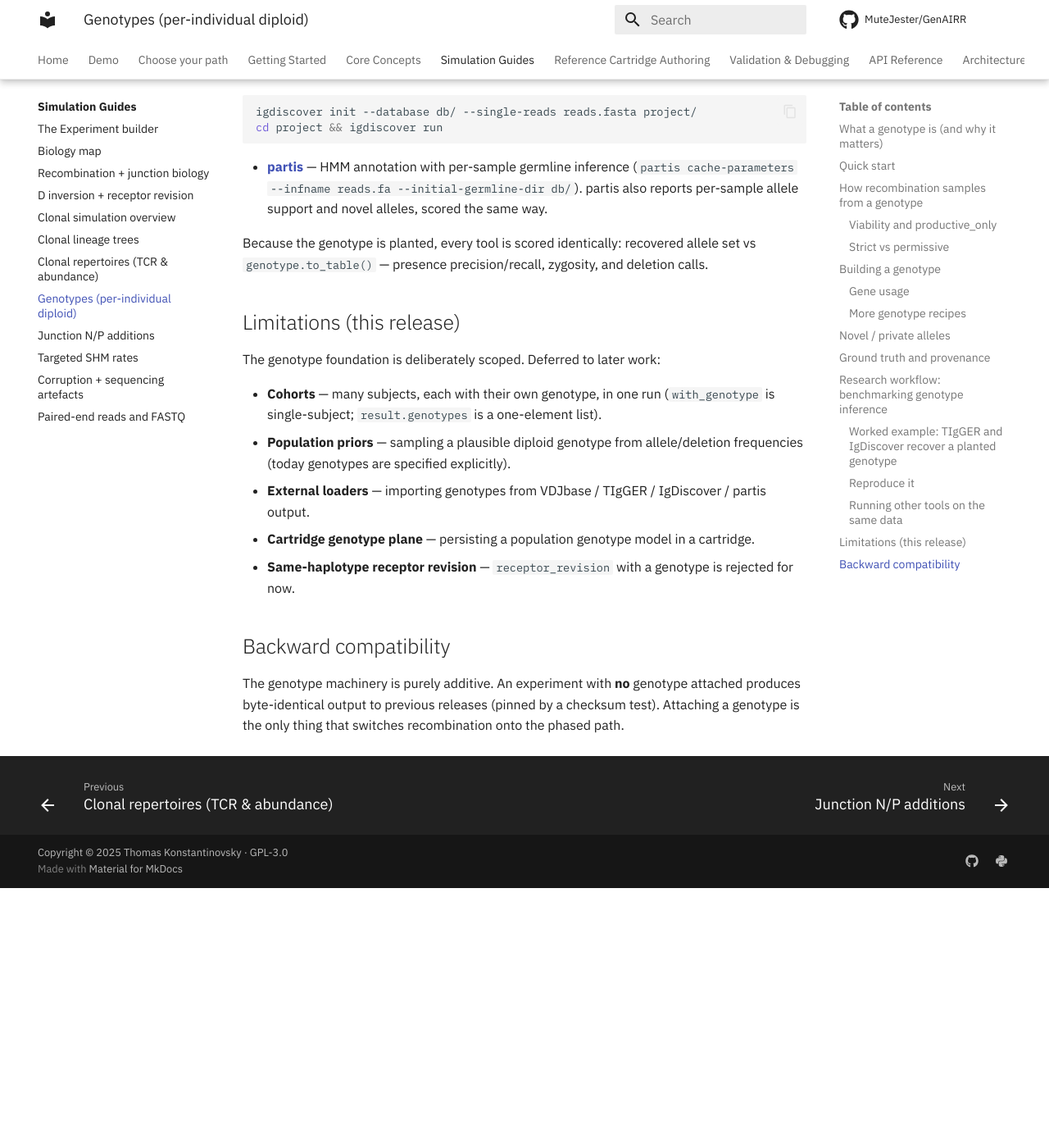
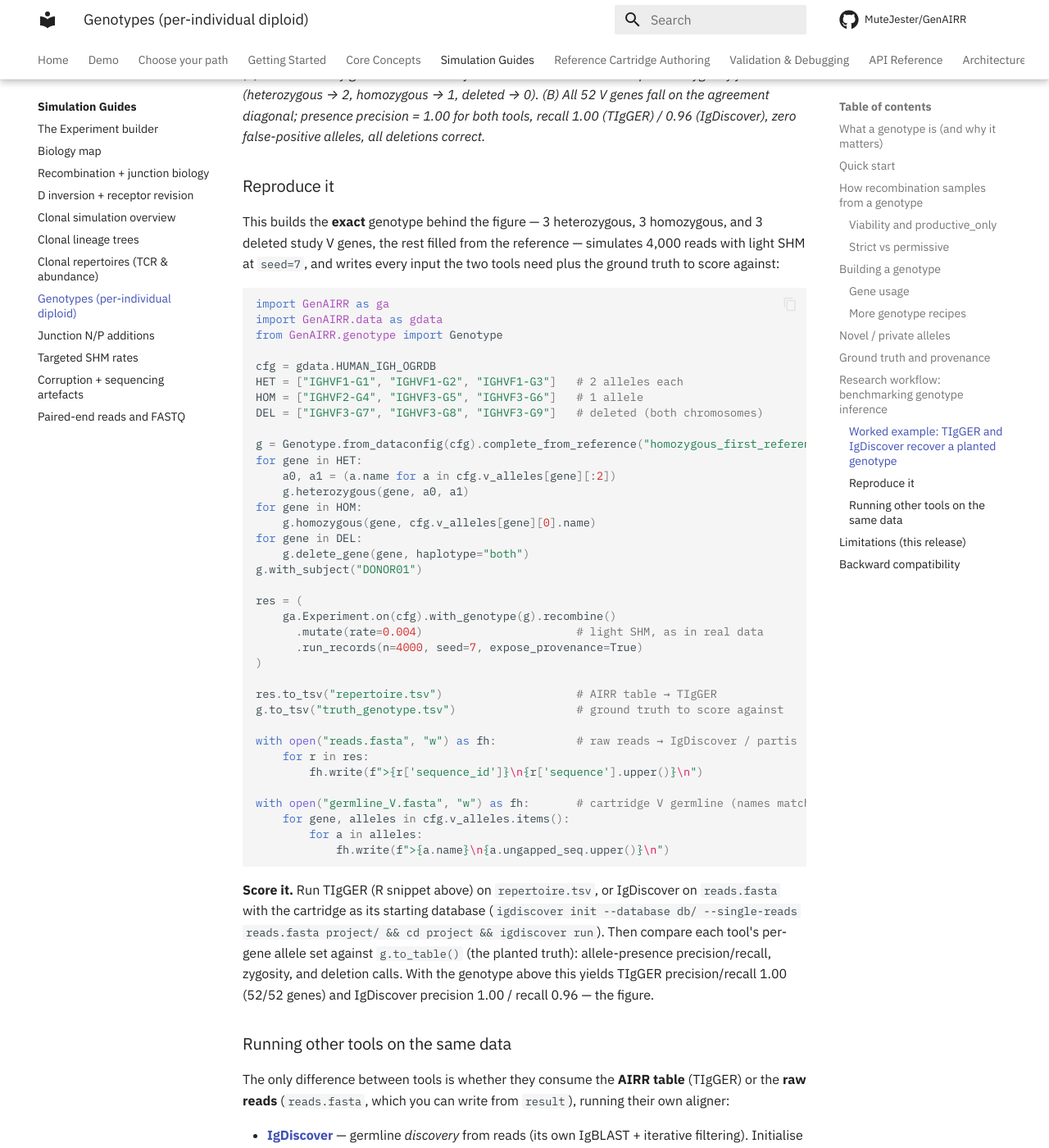
Before and after one commit to MuteJester/GenAIRR, an MkDocs documentation site: the page built from site_docs/guides/genotype.md, in a window 1280 px wide and 1400 px high, scrolled down 8897 px. Shown: the whole window at 82% size. Built offline with MkDocs 1.6.1 and Material for MkDocs 9.7.7, drawn with Linux system fonts in a browser that asks for light colours; comment, search, counter and statistics services are not loaded; before the commit the page ends 9980 px from its top, so only the background shows below that; some of the changed text lies outside the part shown.

Commit message:
fix(genotype): novel-allele review round 4 — no unplaced leak, arg validation, docs reproducibility
Correctness:
- effective_dataconfig injects ONLY carried novel alleles (defined-but-unplaced
  novels no longer leak into the aligner reference / v_call). High.
- add_novel_allele tolerates missing/empty/mismatched gapped_seq (falls back to
  ungapped) instead of IndexError. Medium.
- delete_gene / duplicate_gene validate the haplotype argument (both/0/1) instead
  of silently no-op'ing or negative-indexing. Medium.

Docs:
- 'Reproduce it' now builds the EXACT 9-gene planted genotype behind the figure,
  writes reads.fasta (IgDiscover/partis) + germline + truth, and states the
  scoring + reported precision/recall. High.
- Added a method-signature table (segment/haplotype defaults) + a D/J example;
  a 'Supported loci and chains' note (VDJ vs VJ, BCR/TCR); 'at compile time'
  wording fix.
Tests: unplaced-novel non-leak, haplotype validation, missing-gapped-seq fallback.

````diff
--- a/site_docs/guides/genotype.md
+++ b/site_docs/guides/genotype.md
@@ -34,6 +34,15 @@
 a D and a J **from the same chromosome**. That linkage is exactly the signal
 haplotype-inference methods exploit (e.g. the IGHJ6-anchor approach), and GenAIRR
 reproduces it.
+
+!!! note "Supported loci and chains"
+    Genotypes work on any GenAIRR reference cartridge — BCR **and** TCR, heavy
+    **and** light/α/β chains. On **VDJ** loci (IGH, TRB, TRD) the genotype spans
+    V, D and J and each rearrangement draws all three from one chromosome. On
+    **VJ** loci (IGK, IGL, TRA, TRG) there is no D segment: genotype V and J,
+    D rows are simply not required and are ignored. The examples below use the
+    human IGH cartridge, but the same API applies to every locus; just use that
+    cartridge's gene/allele names.
 
 ## Quick start
 
@@ -100,7 +109,8 @@
 ### Strict vs permissive
 
 `Genotype.from_dataconfig(cfg)` is **strict**: any gene that could be used during
-recombination but was never specified is an error at attach time — you must define
+recombination but was never specified is an error when the experiment is compiled
+(`compile()` / `run_records()`) — you must define
 the whole genotype (use `complete_from_reference` to fill the genes you don't care
 about). This guarantees a genuine diploid complement, which is what you want for a
 ground-truth benchmark.
@@ -134,6 +144,27 @@
 g.with_subject("DONOR01")                               # provenance label
 
 g.complete_from_reference("homozygous_first_reference") # fill every unspecified gene
+```
+
+Every editing method takes a `segment` argument (`"V"` default, or `"D"` / `"J"`),
+so genotype the D and J loci too — important since J anchors and D/J usage drive
+haplotype-inference methods:
+
+| Method | Signature | Notes |
+|---|---|---|
+| `homozygous` | `(gene, allele, segment="V")` | one allele on both chromosomes |
+| `heterozygous` | `(gene, allele0, allele1, segment="V")` | one allele per chromosome |
+| `delete_gene` | `(gene, haplotype="both"\|0\|1, segment="V")` | whole-gene or one-chromosome (hemizygous) deletion |
+| `duplicate_gene` | `(gene, alleles=[...], haplotype=0\|1, segment="V")` | >1 copy on one chromosome |
+| `add_novel_allele` | `(name, *, base, mutations\|sequence, segment="V", allow_nonfunctional=False)` | define a private allele (see below) |
+| `chromosome_weights` | `(w0, w1)` | allelic-expression imbalance (default 0.5/0.5) |
+| `with_subject` | `(sid)` | provenance label stamped on every record |
+| `complete_from_reference` | `(policy="homozygous_first_reference"\|"heterozygous_first_two")` | fill unspecified genes |
+
+```python
+# Genotype the J locus too — e.g. heterozygous IGHJ6 + a homozygous IGHJ4:
+g.heterozygous("IGHJ6", "IGHJ6*02", "IGHJ6*03", segment="J")
+g.homozygous("IGHJ4", "IGHJ4*02", segment="J")
 ```
 
 Notes and guard-rails:
@@ -359,36 +390,57 @@
 
 ### Reproduce it
 
+This builds the **exact** genotype behind the figure — 3 heterozygous, 3
+homozygous, and 3 deleted study V genes, the rest filled from the reference —
+simulates 4,000 reads with light SHM at `seed=7`, and writes every input the two
+tools need plus the ground truth to score against:
+
 ```python
 import GenAIRR as ga
 import GenAIRR.data as gdata
 from GenAIRR.genotype import Genotype
 
 cfg = gdata.HUMAN_IGH_OGRDB
-g = (
-    Genotype.from_dataconfig(cfg)
-      .complete_from_reference("homozygous_first_reference")
-      .heterozygous("IGHVF1-G1", "IGHVF1-G1*01", "IGHVF1-G1*02")
-      .homozygous("IGHVF2-G4", "IGHVF2-G4*01")
-      .delete_gene("IGHVF3-G7", haplotype="both")
-      .with_subject("DONOR01")
-)
+HET = ["IGHVF1-G1", "IGHVF1-G2", "IGHVF1-G3"]   # 2 alleles each
+HOM = ["IGHVF2-G4", "IGHVF3-G5", "IGHVF3-G6"]   # 1 allele
+DEL = ["IGHVF3-G7", "IGHVF3-G8", "IGHVF3-G9"]   # deleted (both chromosomes)
+
+g = Genotype.from_dataconfig(cfg).complete_from_reference("homozygous_first_reference")
+for gene in HET:
+    a0, a1 = (a.name for a in cfg.v_alleles[gene][:2])
+    g.heterozygous(gene, a0, a1)
+for gene in HOM:
+    g.homozygous(gene, cfg.v_alleles[gene][0].name)
+for gene in DEL:
+    g.delete_gene(gene, haplotype="both")
+g.with_subject("DONOR01")
+
 res = (
     ga.Experiment.on(cfg).with_genotype(g).recombine()
       .mutate(rate=0.004)                       # light SHM, as in real data
-      .run_records(n=4000, seed=7)
+      .run_records(n=4000, seed=7, expose_provenance=True)
 )
+
 res.to_tsv("repertoire.tsv")                    # AIRR table → TIgGER
 g.to_tsv("truth_genotype.tsv")                  # ground truth to score against
 
-# export the cartridge V germline (names match v_call) for TIgGER's germline_db
-with open("germline_V.fasta", "w") as fh:
+with open("reads.fasta", "w") as fh:            # raw reads → IgDiscover / partis
+    for r in res:
+        fh.write(f">{r['sequence_id']}\n{r['sequence'].upper()}\n")
+
+with open("germline_V.fasta", "w") as fh:       # cartridge V germline (names match v_call)
     for gene, alleles in cfg.v_alleles.items():
         for a in alleles:
             fh.write(f">{a.name}\n{a.ungapped_seq.upper()}\n")
 ```
 
-Then run the R snippet above and compare `geno` against `truth_genotype.tsv`.
+**Score it.** Run TIgGER (R snippet above) on `repertoire.tsv`, or IgDiscover on
+`reads.fasta` with the cartridge as its starting database
+(`igdiscover init --database db/ --single-reads reads.fasta project/ && cd project
+&& igdiscover run`). Then compare each tool's per-gene allele set against
+`g.to_table()` (the planted truth): allele-presence precision/recall, zygosity,
+and deletion calls. With the genotype above this yields TIgGER precision/recall
+1.00 (52/52 genes) and IgDiscover precision 1.00 / recall 0.96 — the figure.
 
 ### Running other tools on the same data
 
````
Also changed, not shown: 2 other files.
